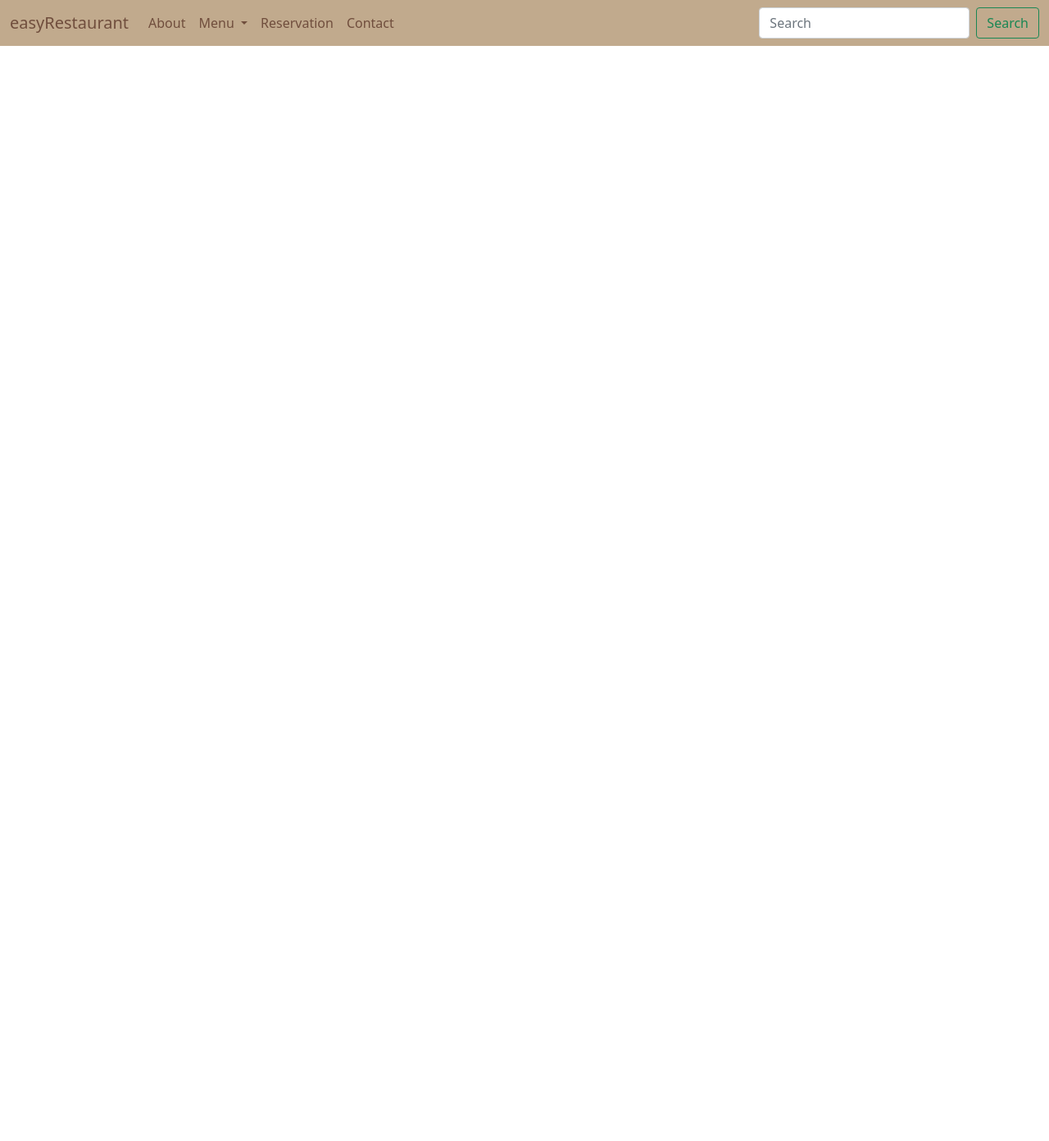
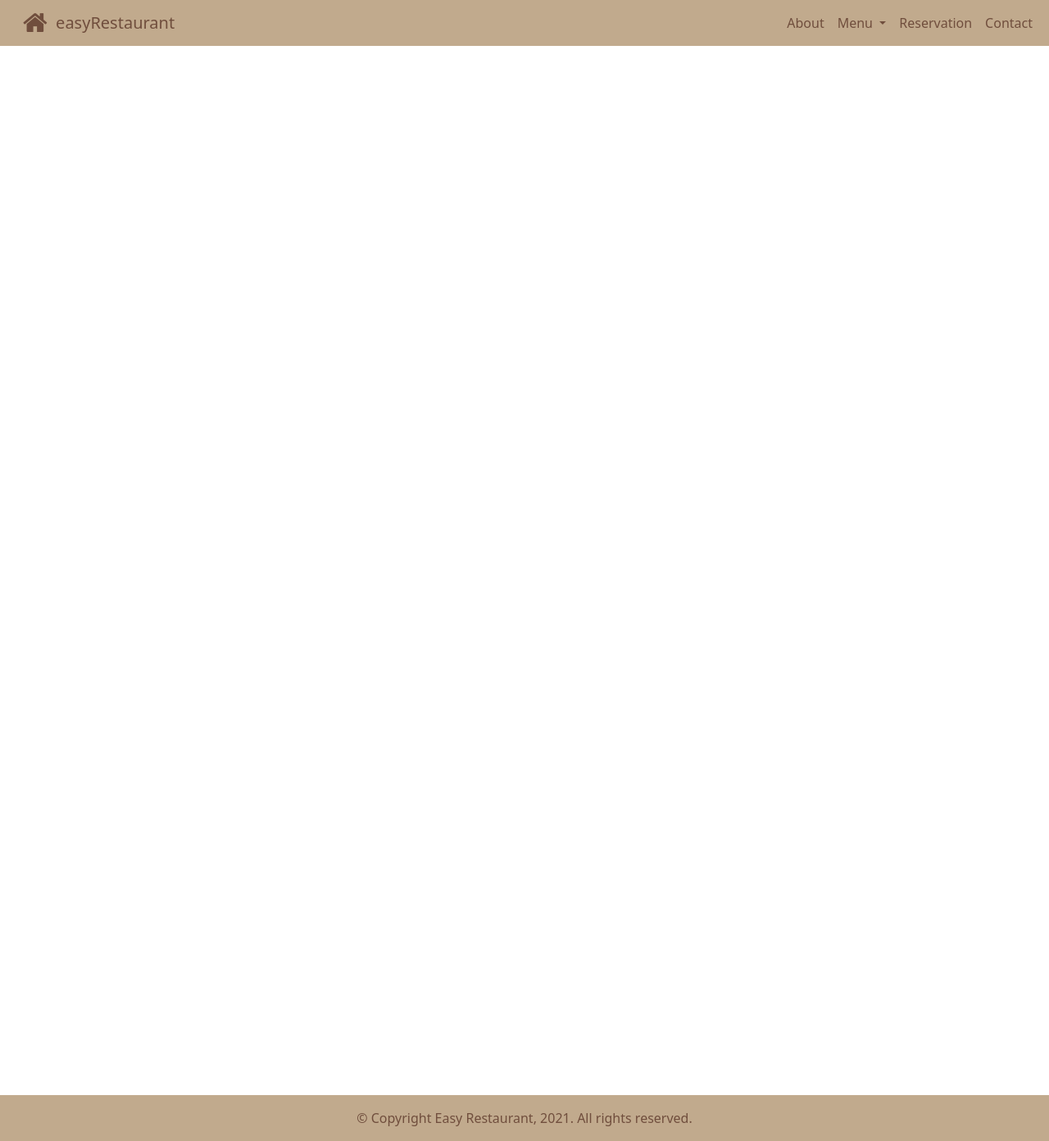
Before and after one commit to ArchanPhalanuphat/easyRestaurant, a Django app: page / in a window 1280 px wide. Shown: the whole page at 82% size. Before the commit the page ends 56 px from the top, so only its background shows below. Run offline with Django 3.2, Linux system fonts and the light colour scheme.

Commit message:
edit: layout.html

```diff
--- a/templates/layout.html
+++ b/templates/layout.html
@@ -8,7 +8,7 @@
   <link href="https://cdn.jsdelivr.net/npm/bootstrap@5.1.3/dist/css/bootstrap.min.css" rel="stylesheet"
     integrity="sha384-1BmE4kWBq78iYhFldvKuhfTAU6auU8tT94WrHftjDbrCEXSU1oBoqyl2QvZ6jIW3" crossorigin="anonymous">
   <link rel="stylesheet" href="https://cdnjs.cloudflare.com/ajax/libs/font-awesome/4.7.0/css/font-awesome.min.css">
-    <title>Document</title>
+  <title>Document</title>
   <style>
     .heading-text {
       color: #704E3D;
@@ -19,7 +19,7 @@
     }
 
     footer {
-      margin-top: 100ch;
+      margin-top: 100%;
     }
 
     .footer-text {
@@ -34,12 +34,12 @@
 
     <div class="container-fluid">
       <a class="navbar-brand heading-text"> </a>
-      <a class=""href=""> <i class="fa fa-home fa-2x"style="color:#704E3D;"></i></a>
-      <a class="navbar-brand heading-text">&nbsp easyRestaurant</a>
+      <a class="" href=""> <i class="fa fa-home fa-2x" style="color:#704E3D;"></i></a>
+      <a class="navbar-brand heading-text "href="">&nbsp easyRestaurant</a>
       <div class="collapse navbar-collapse justify-content-end" id="navbarSupportedContent">
         <ul class="navbar-nav justify-content-end">
           <li class="nav-item">
-            <a class="nav-link active heading-text" aria-current="page">About</a>
+            <a class="nav-link active heading-text" href="" aria-current="page">About</a>
           </li>
           <li class="nav-item dropdown">
             <a class="nav-link dropdown-toggle heading-text" id="navbarDropdown" role="button" data-bs-toggle="dropdown"
@@ -47,7 +47,7 @@
             </a>
             <ul class="dropdown-menu" aria-labelledby="navbarDropdown">
 
-              <li><a class="dropdown-item">Action</a></li>
+              <li><a class="dropdown-item" href="">Action</a></li>
               <li><a class="dropdown-item">Another action</a></li>
               <li>
                 <hr class="dropdown-divider">
@@ -56,13 +56,13 @@
             </ul>
           </li>
           <li class="nav-item">
-            <a class="nav-link heading-text">Reservation</a>
+            <a class="nav-link heading-text" href=""> Reservation</a>
           </li>
           <li class="nav-item">
-            <a class="nav-link heading-text">Contact </a>
+            <a class="nav-link heading-text" href="">Contact </a>
           </li>
         </ul>
-        <a class=""href=""> <i class="fa fa-user-alt fa-2x"style="color:#704E3D;"></i></a>
+        <a class="" href=""> <i class="fa fa-user-alt fa-2x" style="color:#704E3D;"></i></a>
       </div>
     </div>
   </nav>
--- a/templates/page_first.html
+++ b/templates/page_first.html
@@ -1,59 +1,6 @@
-<!DOCTYPE html>
-<html lang="en">
-<head>
-    <meta charset="UTF-8">
-    <meta http-equiv="X-UA-Compatible" content="IE=edge">
-    <meta name="viewport" content="width=device-width, initial-scale=1.0">
-    <link href="https://cdn.jsdelivr.net/npm/bootstrap@5.1.3/dist/css/bootstrap.min.css" rel="stylesheet" integrity="sha384-1BmE4kWBq78iYhFldvKuhfTAU6auU8tT94WrHftjDbrCEXSU1oBoqyl2QvZ6jIW3" crossorigin="anonymous">
-    <title>Document</title>
-    <style>
-        .heading-text{
-            color: #704E3D;
-        }
-        .heading-text:hover{
-            color: red;
-        }
-    </style>
-</head>
-<body>
+{% extends 'layout.html' %}
 
-    <nav class="navbar navbar-expand-lg " style="background-color:#C1AA8D; ">
 
-        <div class="container-fluid">
+{% block content%}
 
-          <a class="navbar-brand heading-text" href="#">easyRestaurant</a>
-          <button class="navbar-toggler" type="button" data-bs-toggle="collapse" data-bs-target="#navbarSupportedContent" aria-controls="navbarSupportedContent" aria-expanded="false" aria-label="Toggle navigation">
-            <span class="navbar-toggler-icon"></span>
-          </button>
-          <div class="collapse navbar-collapse" id="navbarSupportedContent">
-            <ul class="navbar-nav me-auto mb-2 mb-lg-0">
-              <li class="nav-item">
-                <a class="nav-link active heading-text" aria-current="page" href="#">About</a>
-              </li>
-              <li class="nav-item dropdown">
-                <a class="nav-link dropdown-toggle heading-text" href="#" id="navbarDropdown" role="button" data-bs-toggle="dropdown" aria-expanded="false">
-                  Menu
-                </a>
-                <ul class="dropdown-menu" aria-labelledby="navbarDropdown">
-                  <li><a class="dropdown-item" href="#">Action</a></li>
-                  <li><a class="dropdown-item" href="#">Another action</a></li>
-                  <li><hr class="dropdown-divider"></li>
-                  <li><a class="dropdown-item" href="#">Something else here</a></li>
-                </ul>
-              </li>
-              <li class="nav-item">
-                <a class="nav-link heading-text" href="#">Reservation</a>
-              </li>
-              <li class="nav-item">
-                <a class="nav-link heading-text" href="#">Contact</a>
-              </li>
-            </ul>
-            <form class="d-flex ">
-              <input class="form-control me-2 " type="search" placeholder="Search" aria-label="Search">
-              <button class="btn btn-outline-success" type="submit">Search</button>
-            </form>
-          </div>
-        </div>
-      </nav>
-</body>
-</html>
+{% endblock %}
```
